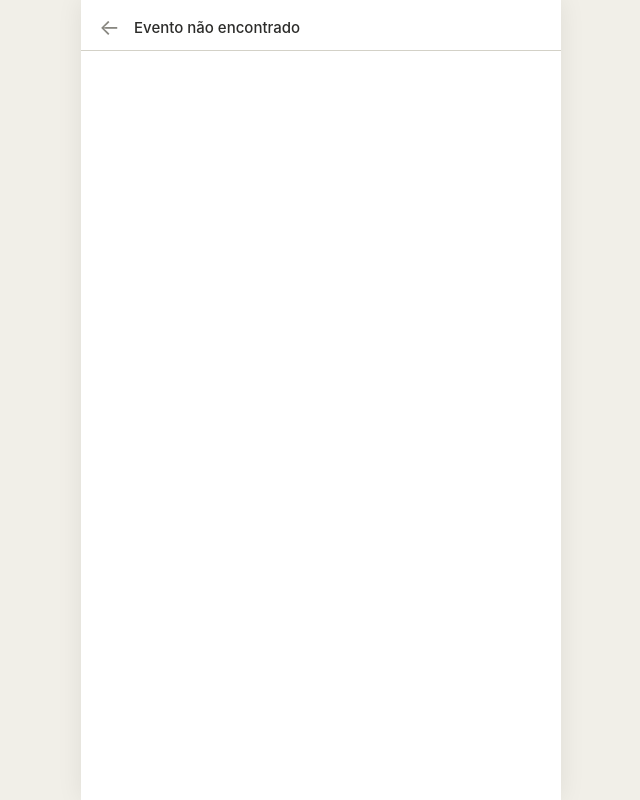
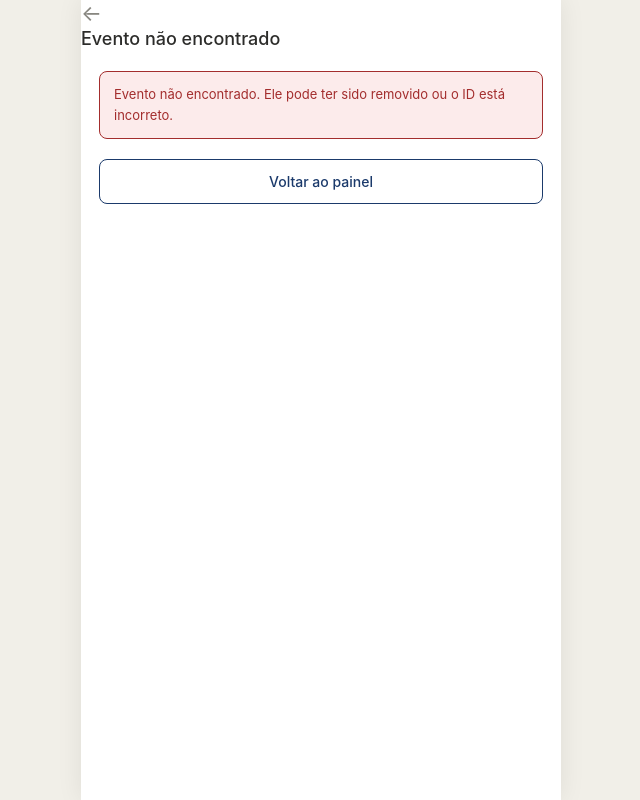
Before and after one commit to Adriano-Hartt/App-STM, a React (Create React App) app: page /admin/evento/1 in a window 1280 px wide. Shown: the whole page, without its empty margins (319-959 px from the left). Built offline with nearby package versions, Linux system fonts and the light colour scheme; no server answers; the database is empty; sample sign-in values are in the browser's storage.

Commit message:
fix: AdminEvento escopo evento e tela não encontrado

```diff
--- a/src/pages/AdminEvento.jsx
+++ b/src/pages/AdminEvento.jsx
@@ -6,7 +6,7 @@ import '../styles/App.css';
 // ─── Exportação XLSX sem dependência de backend ───────────────────
 // Usamos a API Blob + CSV simples que o Excel abre nativamente.
 // Para XLSX real, instale a lib "xlsx" (SheetJS) e substitua gerarXLSX().
-function gerarCSVParaExcel(participantes, nomeEvento) {
+function gerarCSVParaExcel(participantes, nomeEvento, evento) {
   const BOM   = '\uFEFF';                   // garante UTF-8 no Excel
   const sep   = ';';                        // separador ponto-e-vírgula (padrão PT-BR)
   const header = ['Nome', 'Matrícula', 'Lotação', 'E-mail', 'Vínculo JMU', 'Dias Presentes', 'Total Dias', '% Presença', 'Situação'].join(sep);
@@ -87,7 +87,7 @@ function AdminEvento() {
   const handleExportar = () => {
     setExportando(true);
     try {
-      gerarCSVParaExcel(participantes, evento?.titulo ?? 'evento');
+      gerarCSVParaExcel(participantes, evento?.titulo ?? 'evento', evento);
     } finally {
       setTimeout(() => setExportando(false), 800);
     }
@@ -101,12 +101,20 @@ function AdminEvento() {
     );
   }
 
-  if (!evento) {
+ if (!evento) {
     return (
       <div className="app-container">
-        <div className="top-bar">
+        <div className="tbar">
           <button className="back-btn" onClick={() => navigate('/admin')}>←</button>
           <h3>Evento não encontrado</h3>
+        </div>
+        <div className="app-content">
+          <div className="alert alert-danger">
+            Evento não encontrado. Ele pode ter sido removido ou o ID está incorreto.
+          </div>
+          <button className="btn btn-secondary" onClick={() => navigate('/admin')}>
+            Voltar ao painel
+          </button>
         </div>
       </div>
     );
```
